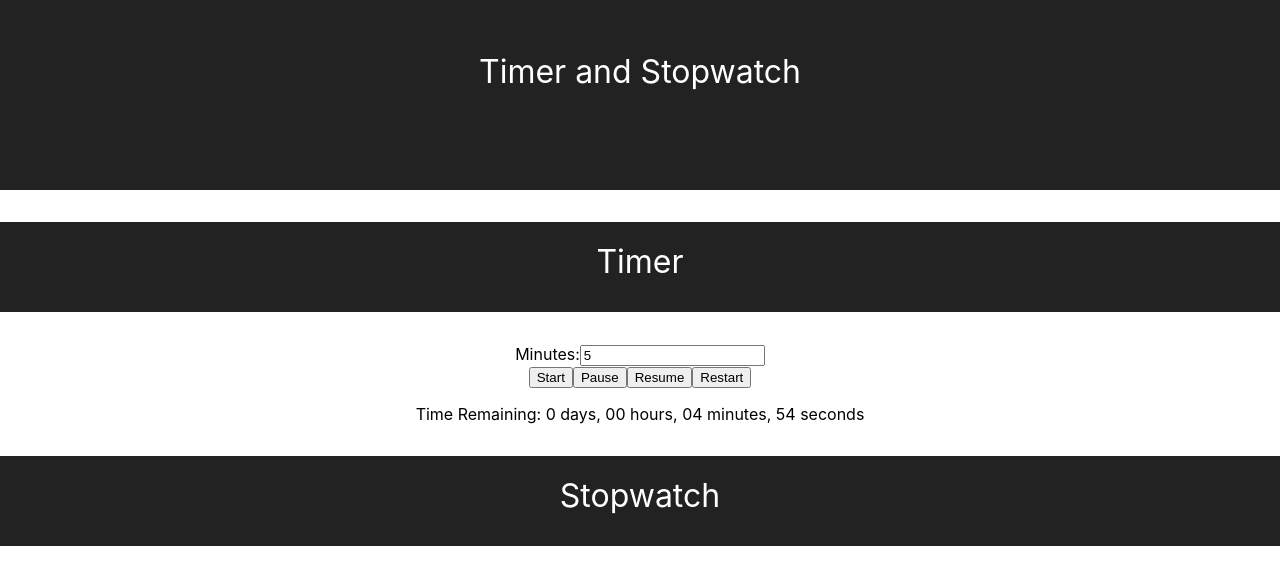
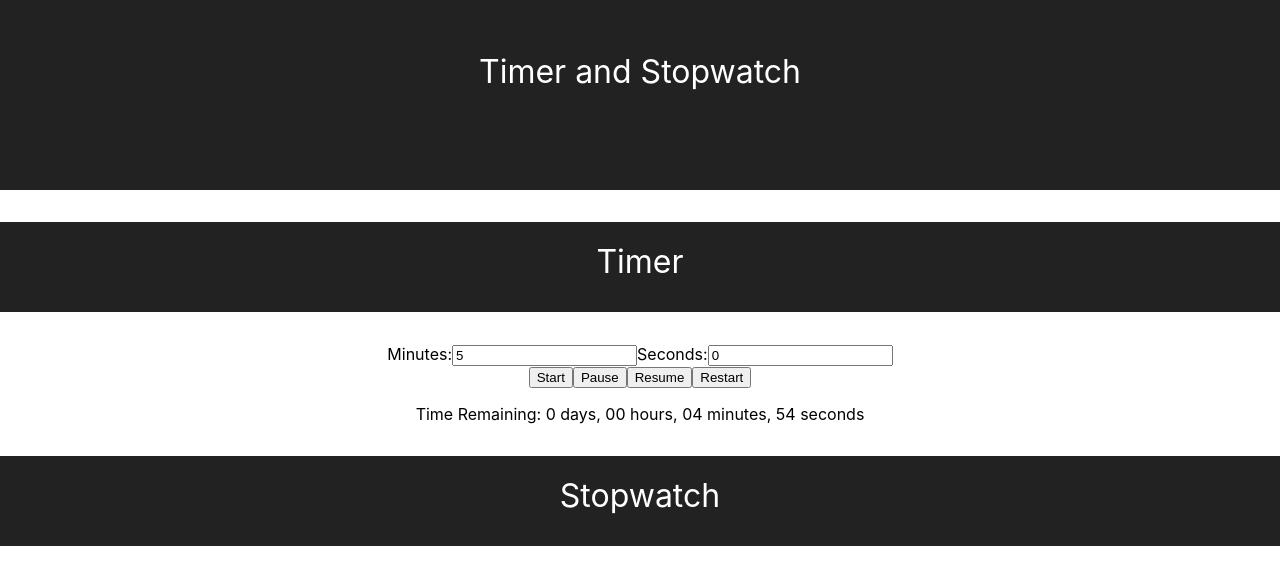
Before and after one commit to bibimbop123/Timer-and-Stopwatch, a React (Create React App) app: page / in a window 1280 px wide. Shown: the top 584 px of the page. Built offline with nearby package versions, Linux system fonts and the light colour scheme.

Commit message:
alarm for timer and added input for seconds

```diff
--- a/src/components/Timer.jsx
+++ b/src/components/Timer.jsx
@@ -1,8 +1,10 @@
 import React, { useState, useEffect } from "react";
 import { useTimer } from "react-timer-hook";
+import cool_alarm from "../assets/cool_alarm.mp3";
 
 export default function MyTimer() {
   const [selectedMinutes, setSelectedMinutes] = useState(5);
+  const [selectedSeconds, setSelectedSeconds] = useState(0);
   const [timeRemaining, setTimeRemaining] = useState(
     selectedMinutes * 60 * 1000
   );
@@ -12,8 +14,13 @@ export default function MyTimer() {
     setSelectedMinutes(parseInt(event.target.value));
   };
 
+  const handleSecondsChange = (event) => {
+    setSelectedSeconds(parseInt(event.target.value));
+  };
+
   const handleStartClick = () => {
     setTimeRemaining(selectedMinutes * 60 * 1000);
+    setTimeRemaining(selectedSeconds * 1000);
     setIsPaused(false);
   };
 
@@ -44,13 +51,19 @@ export default function MyTimer() {
       const deltaTime = currentTime - lastUpdateTime;
       lastUpdateTime = currentTime;
       setTimeRemaining((prevTimeRemaining) => prevTimeRemaining - deltaTime);
-      rafId = requestAnimationFrame(updateTimer);
+      if (timeRemaining <= 0) {
+        setIsPaused(true);
+        const alarm = new Audio(cool_alarm);
+        alarm.play();
+      } else {
+        rafId = requestAnimationFrame(updateTimer);
+      }
     };
     if (!isPaused) {
       rafId = requestAnimationFrame(updateTimer);
     }
     return () => cancelAnimationFrame(rafId);
-  }, [isPaused]);
+  }, [isPaused, timeRemaining]);
 
   const formatTime = (time) => {
     const padTime = (time) => time.toString().padStart(2, "0");
@@ -72,6 +85,13 @@ export default function MyTimer() {
           value={selectedMinutes}
           onChange={handleMinutesChange}
         />
+        <label htmlFor="seconds">Seconds:</label>
+        <input
+          type="number"
+          id="seconds"
+          value={selectedSeconds}
+          onChange={handleSecondsChange}
+        />
       </div>
       <div>
         <button onClick={handleStartClick}>Start</button>
```
Also changed, not shown: 1 other file (tests, documents, lock files or other folders).
